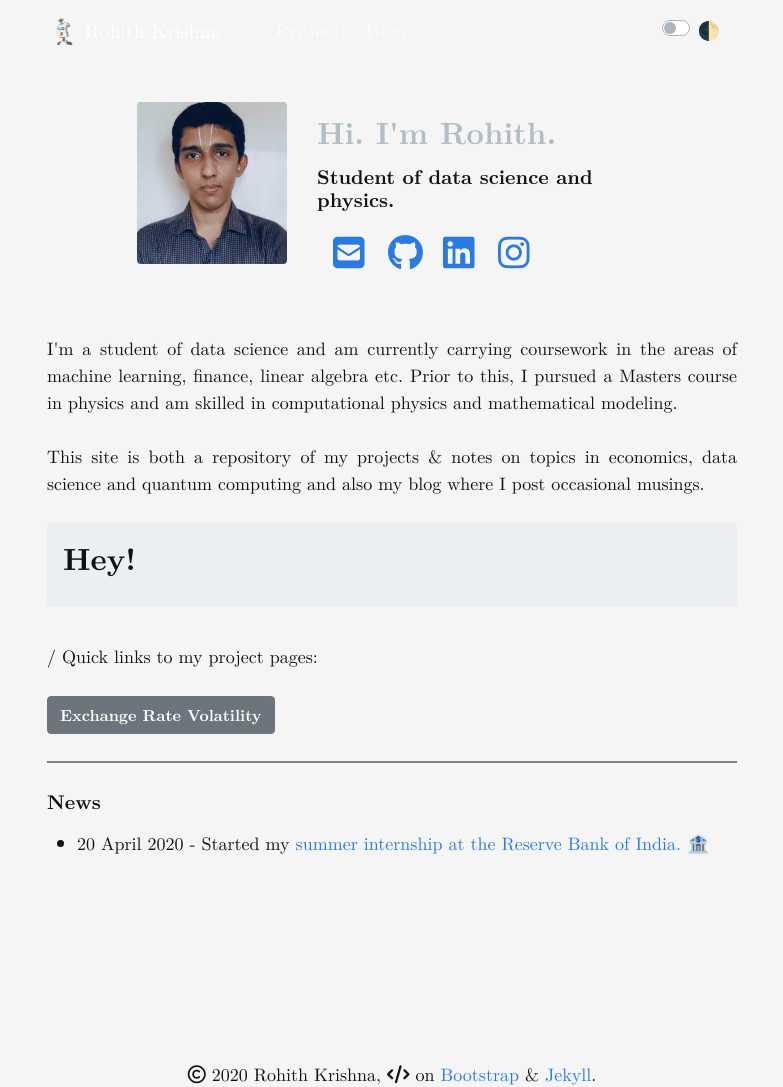
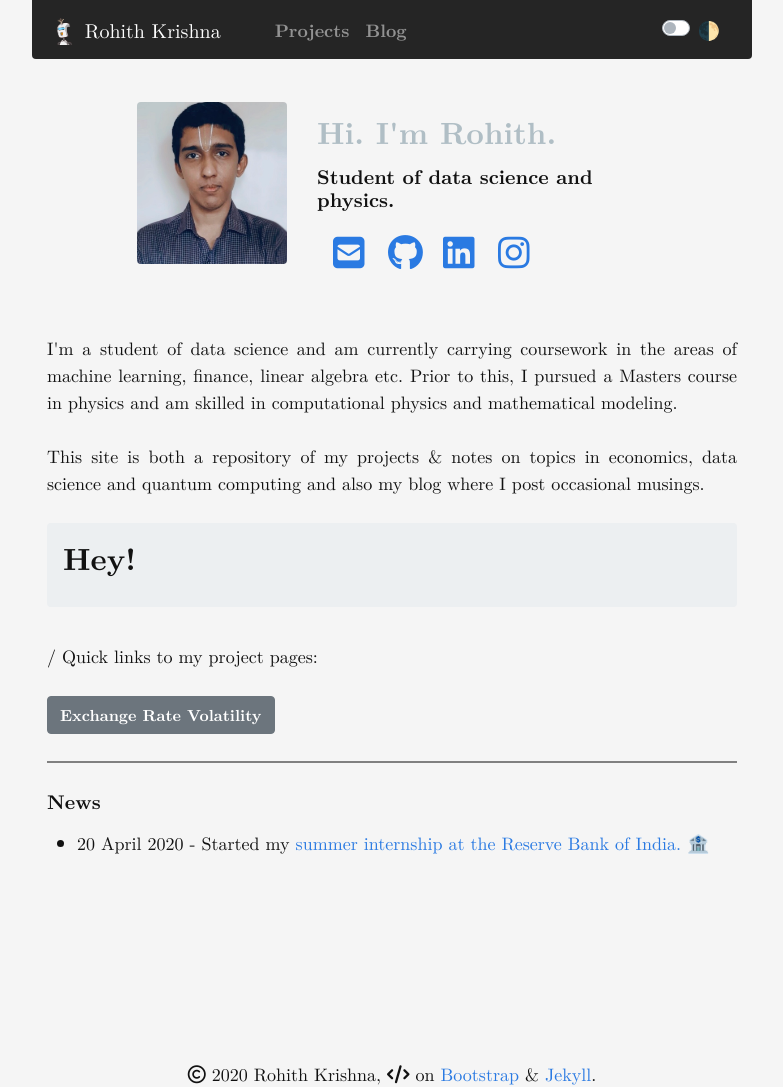
Before and after one commit to rohithmay/rohithmay.github.io, a Jekyll site: the page built from index.md, in a window 1280 px wide. Shown: the whole page, without its empty margins (248-1031 px from the left). Built offline with Jekyll 4.4.1, drawn with Linux system fonts in a browser that asks for light colours; nearby versions of some CDN libraries; a style sheet for code colours, icons or effects is not loaded.

Commit message:
Update navbar.html

```diff
--- a/_includes/navbar.html
+++ b/_includes/navbar.html
@@ -1,4 +1,4 @@
-<nav class="navbar navbar-expand-md navbar-dark rounded-bottom" role="navigation">
+<nav class="navbar navbar-expand-md navbar-dark rounded-bottom" style = "background-color: #252525;" role="navigation">
   <!-- Use this for black background in dark mode style = "background-color: #000000;"" -->
   <!-- Use sticky-top in class above
  -->
```
